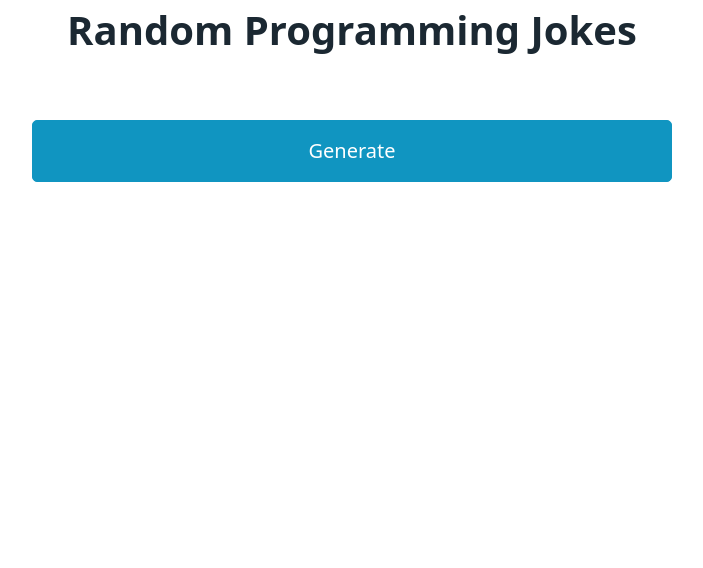
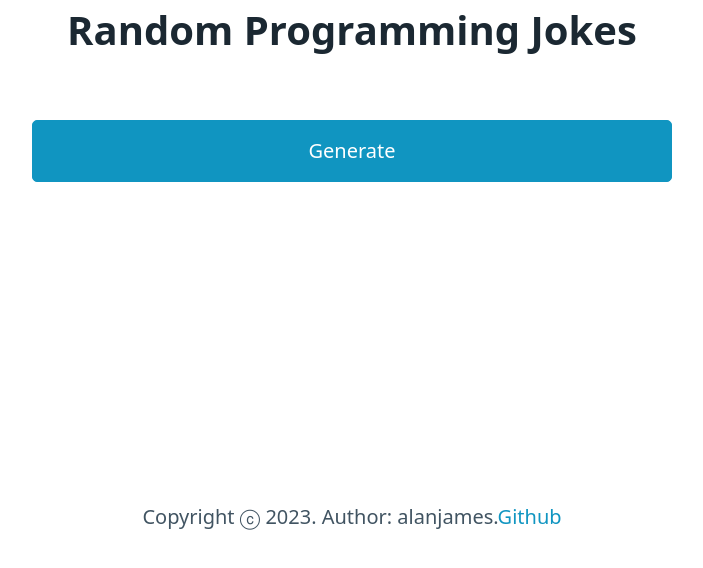
Before and after one commit to alanJames00/lol-loop-2, a React (Create React App) app: page / in a window 1280 px wide. Shown: the top 568 px of the page, without its empty margins (288-991 px from the left). Built offline with nearby package versions, Linux system fonts and the light colour scheme.

Commit message:
improved the foooter and info section

```diff
--- a/public/index.html
+++ b/public/index.html
@@ -10,4 +10,5 @@
     <div id="root"></div>
     <script src="../src/index.js" type="text/jsx"></script>
   </body>
+
 </html>
--- a/public/styles.css
+++ b/public/styles.css
@@ -6,3 +6,7 @@ button{
     width:50%;
     margin-left: 25%;
 }
+
+footer{
+    margin-top: 25%;
+}
--- a/src/components/App.js
+++ b/src/components/App.js
@@ -7,6 +7,7 @@ function App() {
     <div className="App">
       <h1>Random Programming Jokes</h1>
       <Joke />
+
     </div>
   );
 }
--- a/src/components/Footer.js
+++ b/src/components/Footer.js
@@ -4,7 +4,7 @@ function Footer() {
   const year = new Date().getFullYear();
   return (
     <footer>
-      <p>Copyright ⓒ {year}</p>
+      <p>Copyright ⓒ {year}. Author: alanjames.<a href="https://github.com/alanJames00">Github</a></p>
     </footer>
   );
 }
--- a/src/components/Joke.js
+++ b/src/components/Joke.js
@@ -1,5 +1,6 @@
-// Joke.js
+
 import React from "react";
+import Footer from './Footer';
 
 import Button from "./Button";
 
@@ -16,6 +17,7 @@ const Joke = () => {
     <div className="joke">
       <Button callApi={fetchApi} />
       <p>{Joke}</p>
+      <Footer />
     </div>
   );
 };
```
Also changed, not shown: 1 other file (tests, documents, lock files or other folders).
